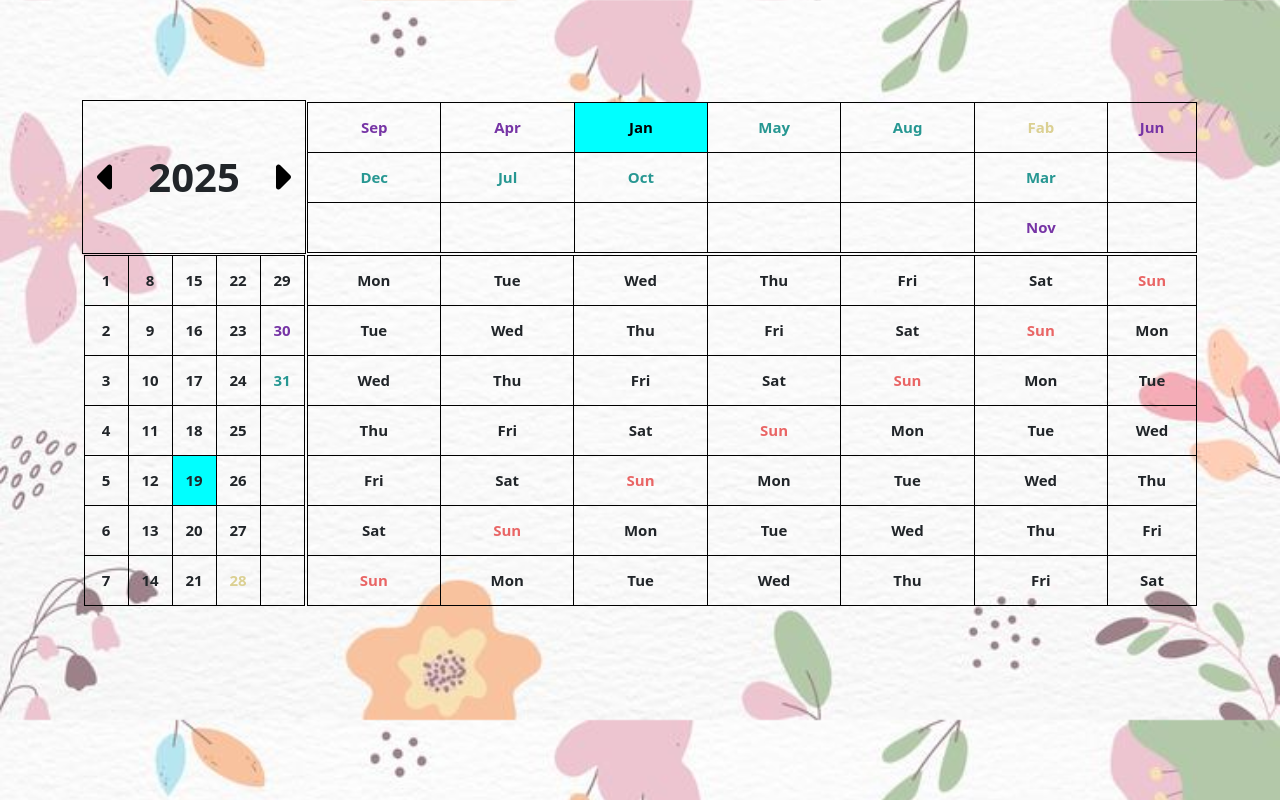
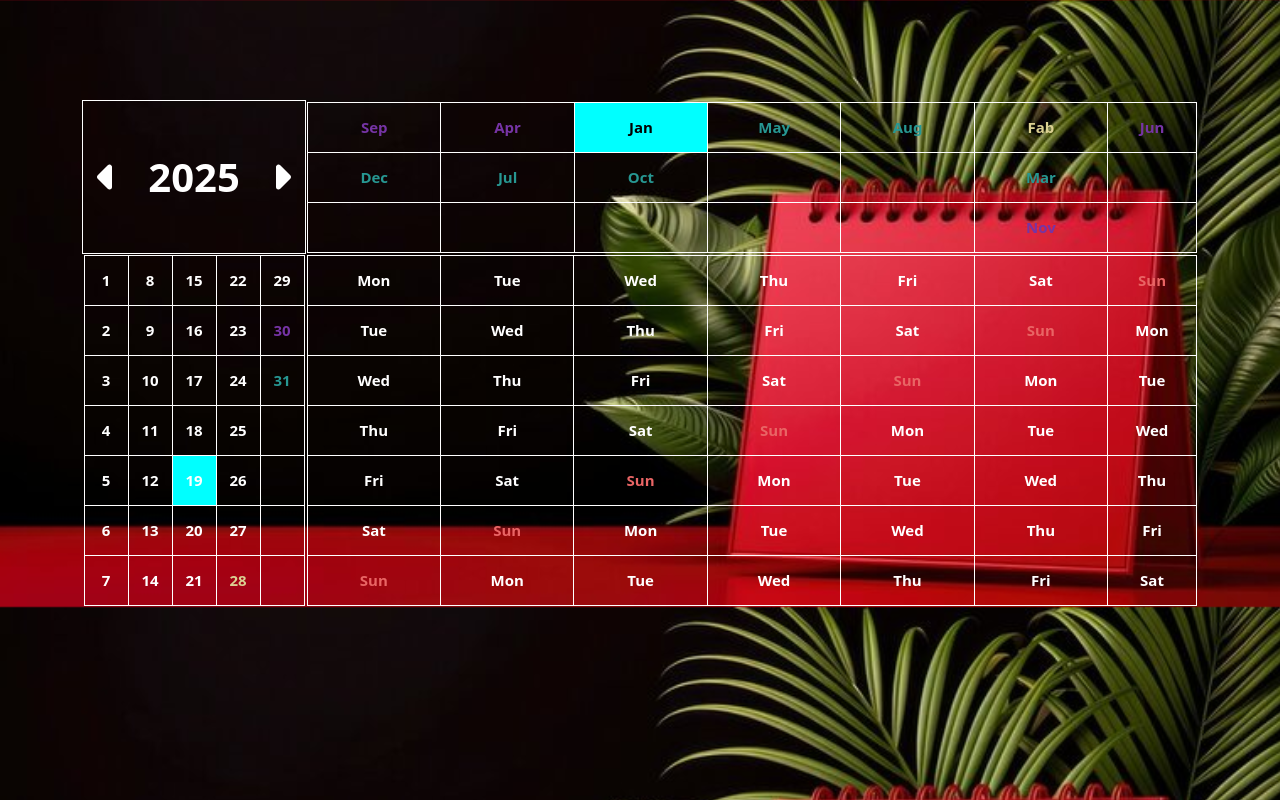
Before and after one commit to shubhamtyagi2606/FullYearCalendar, a React (Create React App) app: page / in a window 1280 px wide. Built offline with nearby package versions, Linux system fonts and the light colour scheme.

Commit message:
add background image

```diff
--- a/src/App.css
+++ b/src/App.css
@@ -12,16 +12,25 @@ body {
     font-weight: bold;
     font-size: 15px;
     margin-top: 100px;
+    color: white;
 }
 
 table {
     width: 100%;
 }
 
+table tbody tr td.columns {
+    border-width: 1px;
+    border-style: solid;
+    border-color: white;
+    width: 15%;
+    height: 50px;
+}
+
 table tbody tr td.year-grid {
     border-width: 1px;
     border-style: solid;
-    border-color: black;
+    border-color: white;
     width: 20%;
     font-size: 40px;
 }
@@ -29,14 +38,7 @@ table tbody tr td.year-grid {
 .arrow {
     border: none;
     background: none;
-}
-
-table tbody tr td.columns {
-    border-width: 1px;
-    border-style: solid;
-    border-color: black;
-    width: 15%;
-    height: 50px;
+    color:white
 }
 
 .text-red {
```
Also changed, not shown: public/background.jpg, public/background1.jpg (added).
